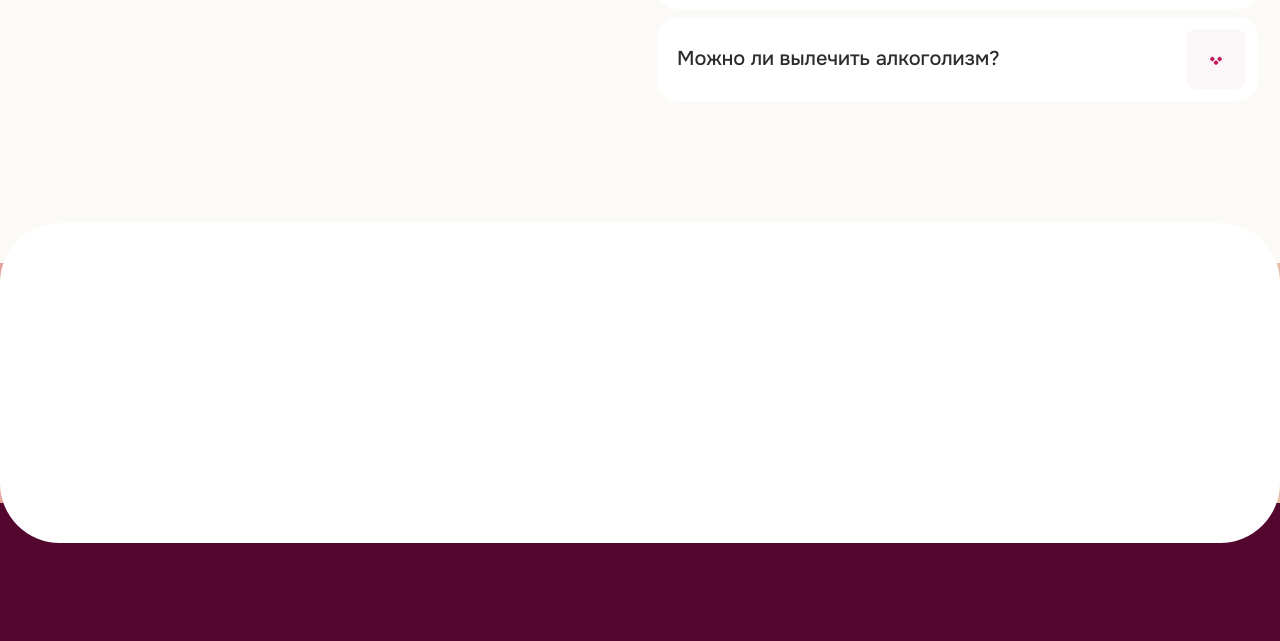
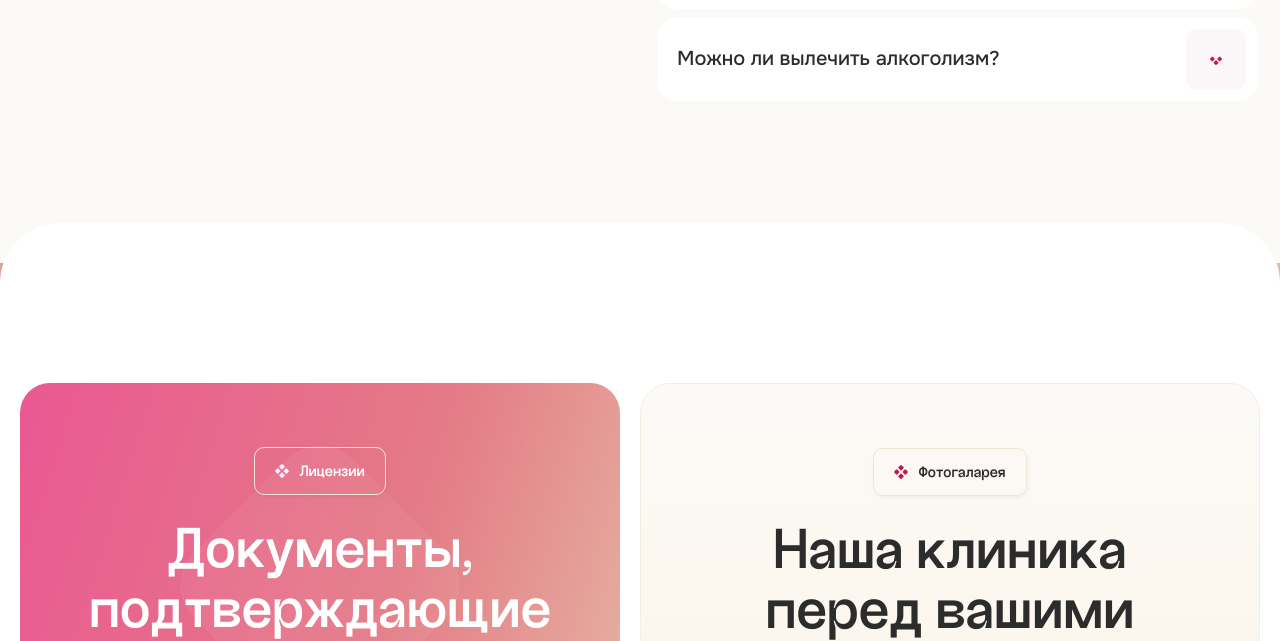
Before and after one commit to Hor4iK/rehab-28, a website: page src/service.html in a window 1280 px wide. Shown: the part 11209-11850 px from the top of the page. Drawn offline with nearby package versions, Linux system fonts and the light colour scheme; files that its build step writes are made by us from their sources; files whose address does not match are found by name.

Commit message:
liz-gal hey gey 2

```diff
--- a/src/service.html
+++ b/src/service.html
@@ -175,5 +175,5 @@
   {{> faq}}
 </div>
 <div class="section-content--white">
-
+  {{> liz-gal}}
 </div>
```
